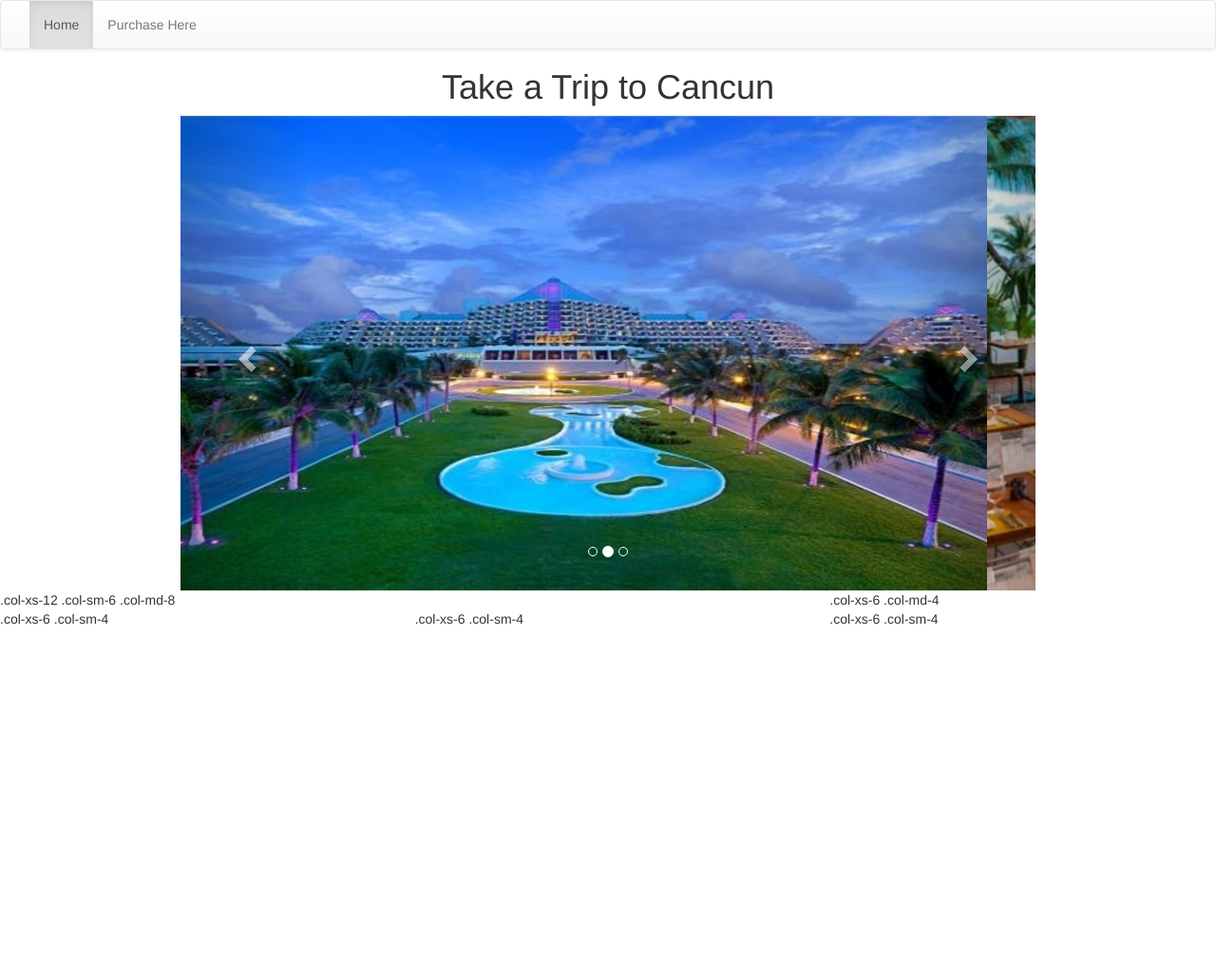
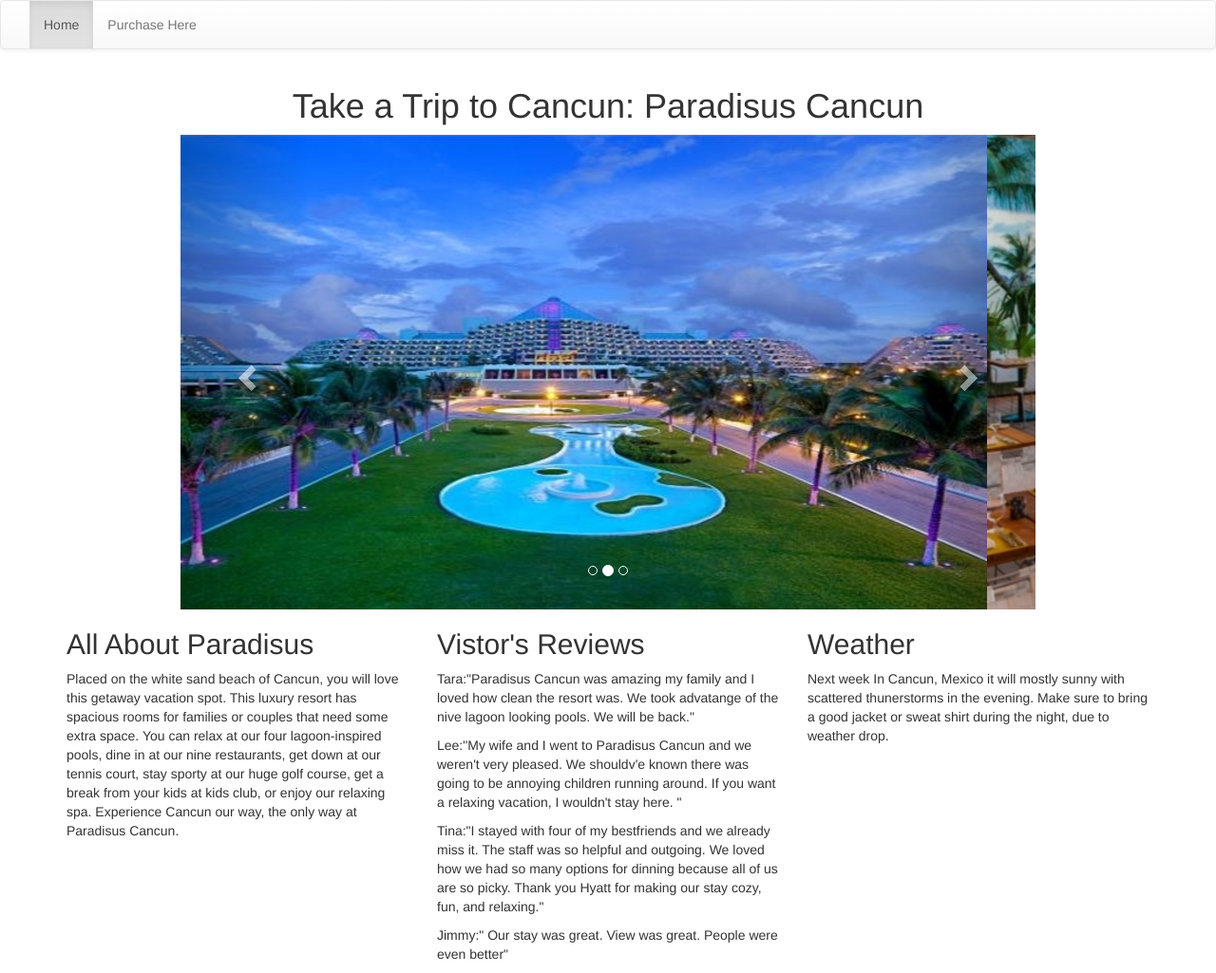
Before and after one commit to taylortaake/TravelCollaboration, a plain HTML site: page index.html in a window 1280 px wide. Shown: the whole page at 95% size. Before the commit the page ends 800 px from the top, so only its background shows below. Drawn offline with nearby package versions, Linux system fonts and the light colour scheme.

Commit message:
My Final commit

```diff
--- a/index.html
+++ b/index.html
@@ -13,6 +13,7 @@
 
 <body>
   <!-- Makenzie Slater -->
+
   <nav class="navbar navbar-default">
     <div class="container-fluid">
       <!-- Brand and toggle get grouped for better mobile display -->
@@ -39,8 +40,10 @@
     </div><!-- /.container-fluid -->
   </nav>
 
+  <div class="container">
 
-    <h1> Take a Trip to Cancun </h1>
+
+    <h1> Take a Trip to Cancun: Paradisus Cancun</h1>
 
     <div class="max">
     <div id="carousel-example-generic" class="carousel slide" data-ride="carousel">
@@ -97,16 +100,40 @@
   <script src="https://ajax.googleapis.com/ajax/libs/jquery/1.12.4/jquery.min.js"></script>
   <!-- Include all compiled plugins (below), or include individual files as needed -->
 <script src="https://maxcdn.bootstrapcdn.com/bootstrap/3.3.7/js/bootstrap.min.js" integrity="sha384-Tc5IQib027qvyjSMfHjOMaLkfuWVxZxUPnCJA7l2mCWNIpG9mGCD8wGNIcPD7Txa" crossorigin="anonymous"></script>
+<div class="container clearfix">
+
 <div class="row">
-  <div class="col-xs-12 col-sm-6 col-md-8">.col-xs-12 .col-sm-6 .col-md-8</div>
-  <div class="col-xs-6 col-md-4">.col-xs-6 .col-md-4</div>
+  <section class="col-lg-4 col-md-6 col-xs-12 ">
+    <h2>All About Paradisus</h2>
+    <p>
+        Placed on the white sand beach of Cancun, you will love this getaway vacation spot. This luxury resort has spacious rooms for families or couples that need some extra space. You can relax at our four lagoon-inspired pools, dine in at our nine restaurants, get down at our tennis court, stay sporty at our huge golf course, get a break from your kids at kids club, or enjoy our relaxing spa. Experience Cancun our way, the only way at Paradisus Cancun.
+    </p>
+  </section>
+  <section class="col-lg-4 col-md-6 col-xs-12 ">
+    <h2>Vistor's Reviews</h2>
+    <p>
+      <p>
+        Tara:"Paradisus Cancun was amazing my family and I loved how clean the resort was. We took advatange of the nive lagoon looking pools. We will be back."
+      </p>
+      <p>
+        Lee:"My wife and I went to Paradisus Cancun and we weren't very pleased. We shouldv'e known there was going to be annoying children running around. If you want a relaxing vacation, I wouldn't stay here. "
+      </p>
+      <p>
+        Tina:"I stayed with four of my bestfriends and we already miss it. The staff was so helpful and outgoing. We loved how we had so many options for dinning because all of us are so picky. Thank you Hyatt for making our stay cozy, fun, and relaxing."
+      </p>
+      <p>
+        Jimmy:" Our stay was great. View was great. People were even better"
+      </p>
+    </section>
+    <section class="col-lg-4 col-md-6 col-xs-12 ">
+        <h2>Weather</h2>
+        <p>
+            Next week In Cancun, Mexico it will mostly sunny with scattered thunerstorms in the evening. Make sure to bring a good jacket or sweat shirt during the night, due to weather drop.
+        </p>
+    </section>
+    </div>
+  </div>
 </div>
-<div class="row">
-  <div class="col-xs-6 col-sm-4">.col-xs-6 .col-sm-4</div>
-  <div class="col-xs-6 col-sm-4">.col-xs-6 .col-sm-4</div>
-  <!-- Optional: clear the XS cols if their content doesn't match in height -->
-  <div class="clearfix visible-xs-block"></div>
-  <div class="col-xs-6 col-sm-4">.col-xs-6 .col-sm-4</div>
-</div>
+
 </body>
 </html>
--- a/styles.css
+++ b/styles.css
@@ -20,3 +20,8 @@
 	background-color: rgba(255, 255, 255, 0.5);
 	padding: 15px;
 }
+.container{
+  width:100%;
+  margin: auto;
+  max-width: 1200px;
+}
```
